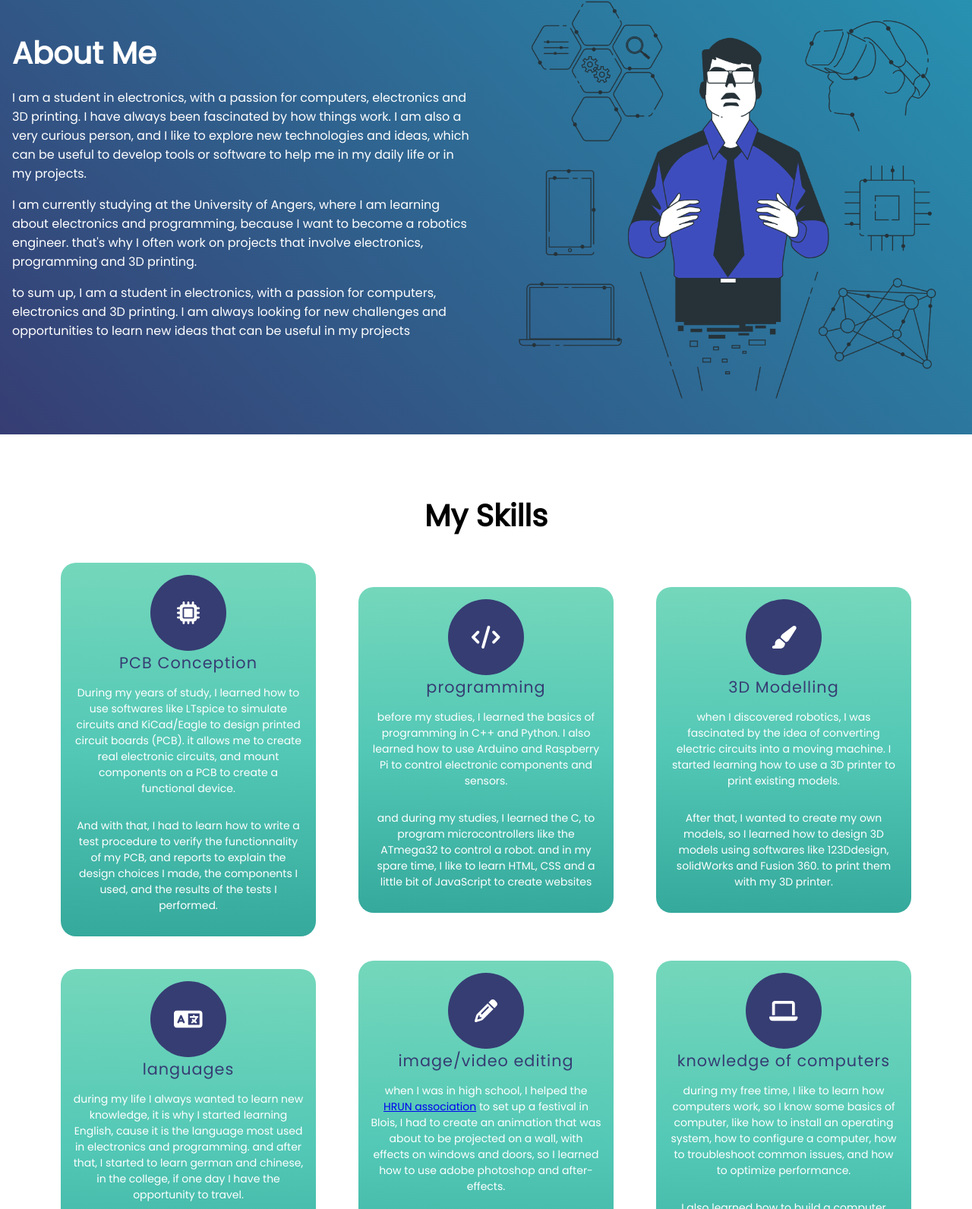
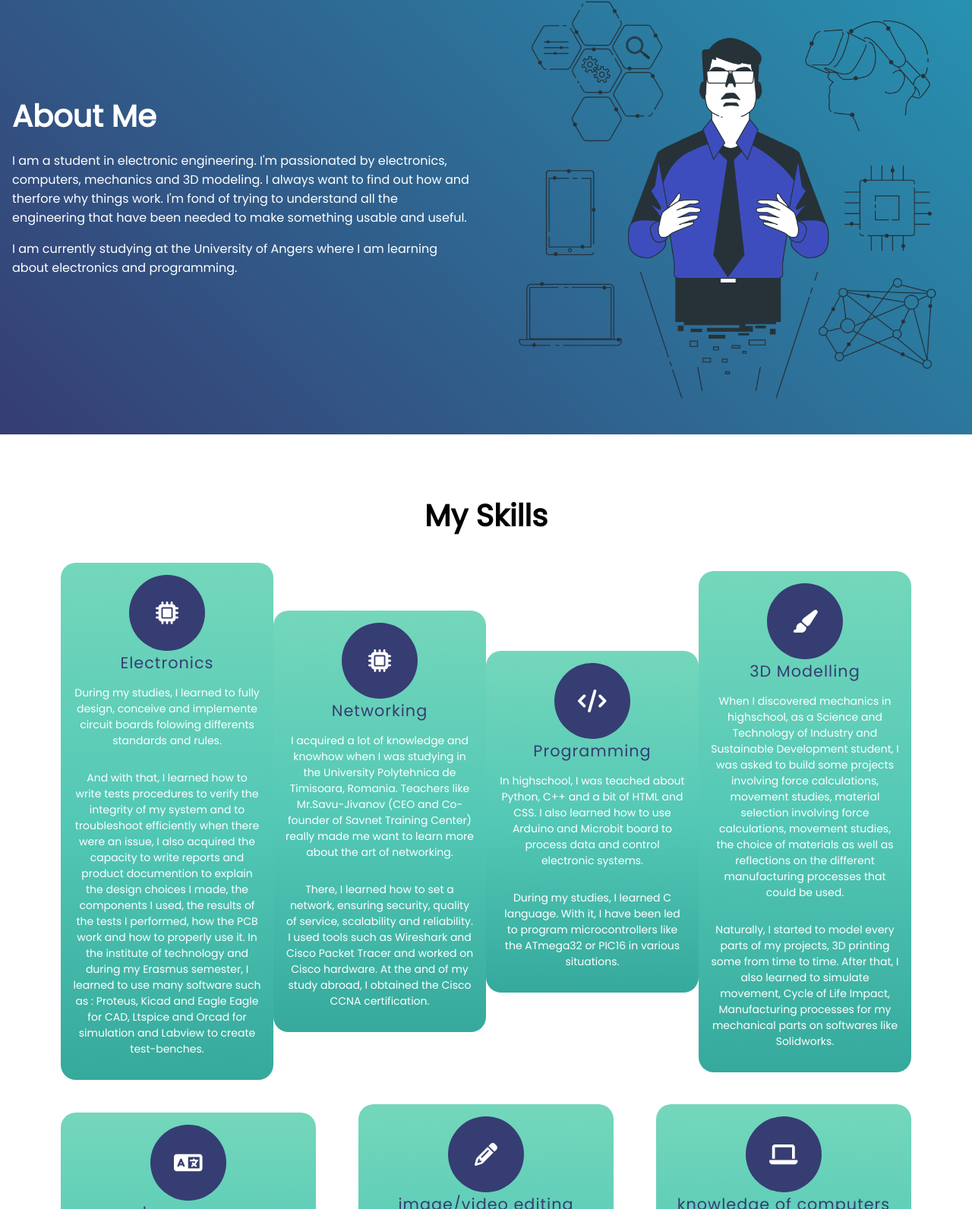
Before and after one commit to kazimaki85/Portfolio, a plain HTML site: page index.html in a window 1280 px wide. Shown: the part 2171-3763 px from the top of the page at 76% size. Drawn offline with Linux system fonts and the light colour scheme.

Commit message:
modification of the main page

```diff
--- a/index.html
+++ b/index.html
@@ -166,28 +166,15 @@
         <div class="about-text">
             <h1 class="my-heading">About Me</h1>
             <p class="lead-para">
-                I am a student in electronics, with a passion for
-                computers, electronics and 3D printing. I have
-                always been fascinated by how things work.
-                I am also a very curious person,
-                and I like to explore new technologies and ideas,
-                which can be useful to develop tools or software
-                to help me in my daily life or in my projects.
+                I am a student in electronic engineering.
+                I'm passionated by electronics, computers, mechanics and 3D modeling.
+                I always want to find out how and therfore why things work.
+                I'm fond of trying to understand all the engineering that have been needed to make something usable and useful.
             </p>
             <p>
-                I am currently studying at the University of Angers,
-                where I am learning about electronics and programming,
-                because I want to become a robotics engineer.
-                that's why I often work on projects
-                that involve electronics, programming and 3D printing.
+                I am currently studying at the University of Angers
+                where I am learning about electronics and programming.
             </p>
-            <p>
-                to sum up, I am a student in electronics,
-                with a passion for computers, electronics and 3D printing.
-                I am always looking for new challenges and opportunities
-                to learn new ideas that can be useful in my projects
-            </p>
-
 
         </div>
         <div class="about-image">
@@ -206,22 +193,37 @@
                         <div class="icon">
                             <i class="fa fa-microchip" aria-hidden="true"></i>
                         </div>
-                        <h3 class="greet-heading blue-text">PCB Conception</h3>
+                        <h3 class="greet-heading blue-text">Electronics</h3>
                         <p class="small-para">
-                            During my years of study, I learned how to use
-                            softwares like LTspice to simulate circuits
-                            and KiCad/Eagle to design printed circuit boards (PCB).
-                            it allows me to create real electronic circuits,
-                            and mount components on a PCB
-                            to create a functional device.
-
+                            During my studies, I learned to fully design, conceive and implemente circuit boards folowing differents standards and rules.
                         </p>
                         <p class="small-para">
-                            And with that, I had to learn how to write
-                            a test procedure to verify the functionnality
-                             of my PCB, and reports to explain the
+                            And with that, I learned how to write
+                            tests procedures to verify the integrity
+                            of my system and to troubleshoot efficiently when there were an issue,
+                            I also acquired the capacity to write reports and product documention to explain the
                             design choices I made, the components I used,
-                            and the results of the tests I performed.
+                            the results of the tests I performed, how the PCB work and how to properly use it.
+                            In the institute of technology and during my Erasmus semester,
+                            I learned to use many software such as : Proteus, Kicad and Eagle Eagle for CAD,
+                            Ltspice and Orcad for simulation and Labview to create test-benches.
+                        </p>
+                    </div>
+                </div>
+                <div class="my-col">
+                    <div class="my-card">
+                        <div class="icon">
+                            <i class="fa fa-microchip" aria-hidden="true"></i>
+                        </div>
+                        <h3 class="greet-heading blue-text">Networking</h3>
+                        <p class="small-para">
+                            I acquired a lot of knowledge and knowhow when I was studying in the University Polytehnica de Timisoara, Romania.
+                            Teachers like Mr.Savu-Jivanov (CEO and Co-founder of Savnet Training Center) really made me want to learn more about the art of networking.
+                        </p>
+                        <p class="small-para">
+                            There, I learned how to set a network, ensuring security, quality of service, scalability and reliability.
+                            I used tools such as Wireshark and Cisco Packet Tracer and worked on Cisco hardware.
+                            At the and of my study abroad, I obtained the Cisco CCNA certification.
                         </p>
                     </div>
                 </div>
@@ -230,19 +232,16 @@
                         <div class="icon">
                             <i class="fa-solid fa-code"></i>
                         </div>
-                        <h3 class="greet-heading blue-text">programming</h3>
+                        <h3 class="greet-heading blue-text">Programming</h3>
                         <p class="small-para">
-                            before my studies, I learned the basics of programming
-                            in C++ and Python. I also learned how to use
-                            Arduino and Raspberry Pi to control
-                            electronic components and sensors.
+                            In highschool, I was teached about Python, C++ and a bit of HTML and CSS.
+                            I also learned how to use Arduino and Microbit board to process data and control
+                            electronic systems.
                         </p>
                         <p class="small-para">
-                            and during my studies, I learned the C,
-                            to program microcontrollers like the
-                            ATmega32 to control a robot. and in my
-                            spare time, I like to learn HTML, CSS and
-                            a little bit of JavaScript to create websites
+                            During my studies, I learned C language.
+                            With it, I have been led to program microcontrollers like the
+                            ATmega32 or PIC16 in various situations.
                         </p>
                     </div>
                 </div>
@@ -253,16 +252,17 @@
                         </div>
                         <h3 class="greet-heading blue-text">3D Modelling</h3>
                         <p class="small-para">
-                            when I discovered robotics, I was fascinated
-                            by the idea of converting electric circuits
-                            into a moving machine. I started learning
-                            how to use a 3D printer to print existing models.
+                            When I discovered mechanics in highschool,
+                            as a Science and Technology of Industry and Sustainable Development student,
+                            I was asked to build some projects involving force calculations,
+                            movement studies, material selection involving force calculations, movement studies,
+                            the choice of materials as well as reflections on the different manufacturing processes that could be used.
                         </p>
                         <p class="small-para">
-                            After that, I wanted to create my own models,
-                            so I learned how to design 3D models using
-                            softwares like 123Ddesign, solidWorks and Fusion 360.
-                            to print them with my 3D printer.
+                            Naturally, I started to model every parts of my projects,
+                            3D printing some from time to time.
+                            After that, I also learned to simulate movement, Cycle of Life Impact,
+                            Manufacturing processes for my mechanical parts on softwares like Solidworks.
                         </p>
                     </div>
                 </div>
```
